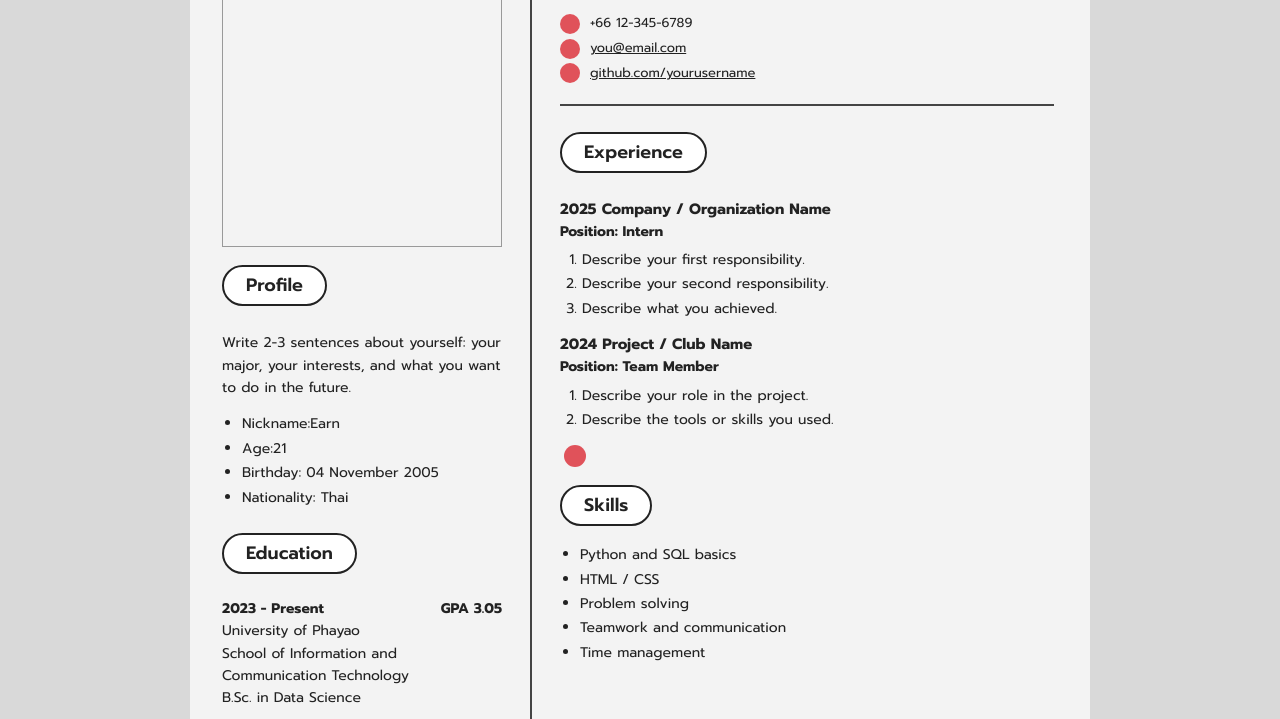
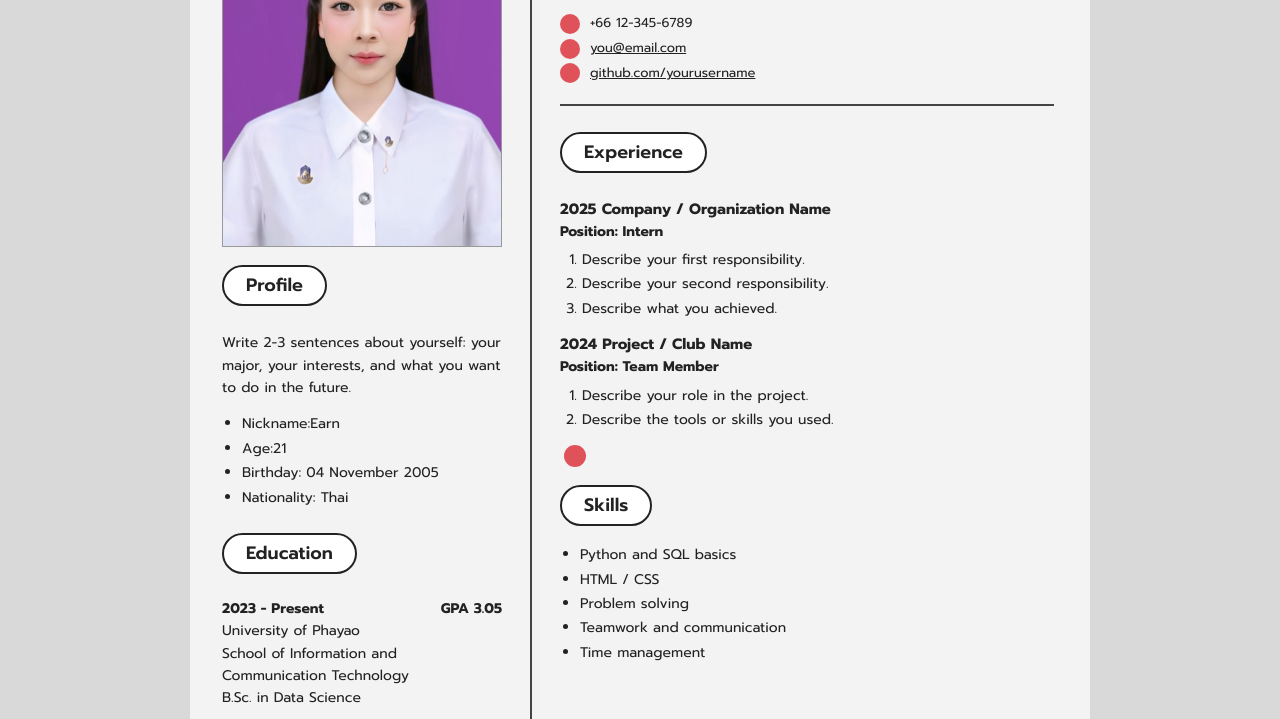
Before and after one commit to cchanida/cchanida.github.io, a plain HTML site: page index.html in a window 1280 px wide. Shown: the part 187-906 px from the top of the page. Drawn offline with Linux system fonts and the light colour scheme; a web font is replaced by a local one.

Commit message:
add photo

```diff
--- a/style.css
+++ b/style.css
@@ -43,6 +43,11 @@ a { color: inherit; }
   object-fit: cover;
   display: block;
   border: 1px solid #999;
+}
+.photo {
+  width: 100%;
+  aspect-ratio: 4 / 5;
+  object-fit: cover;
 }
 
 .signature {
```
Also changed, not shown: photo.jpg (added).
